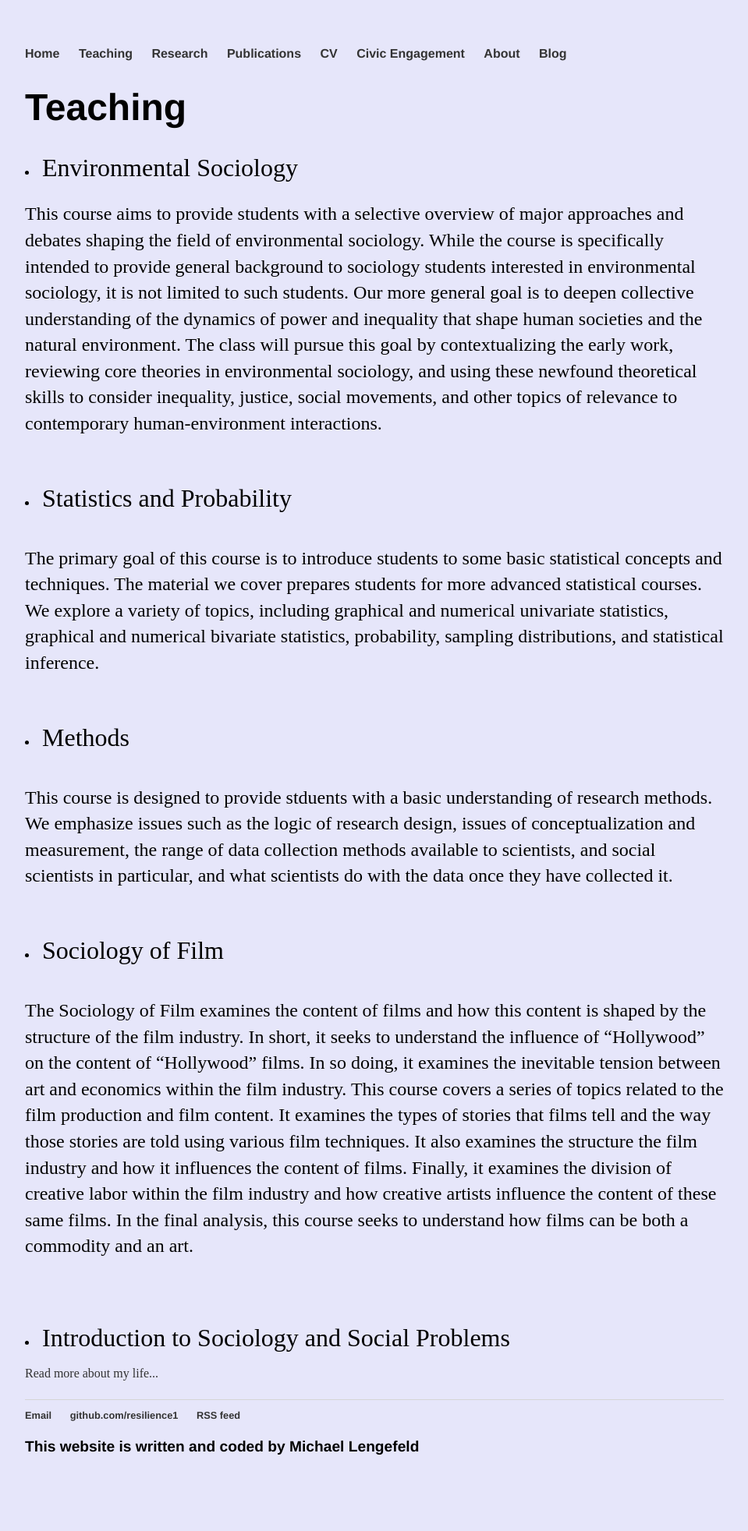
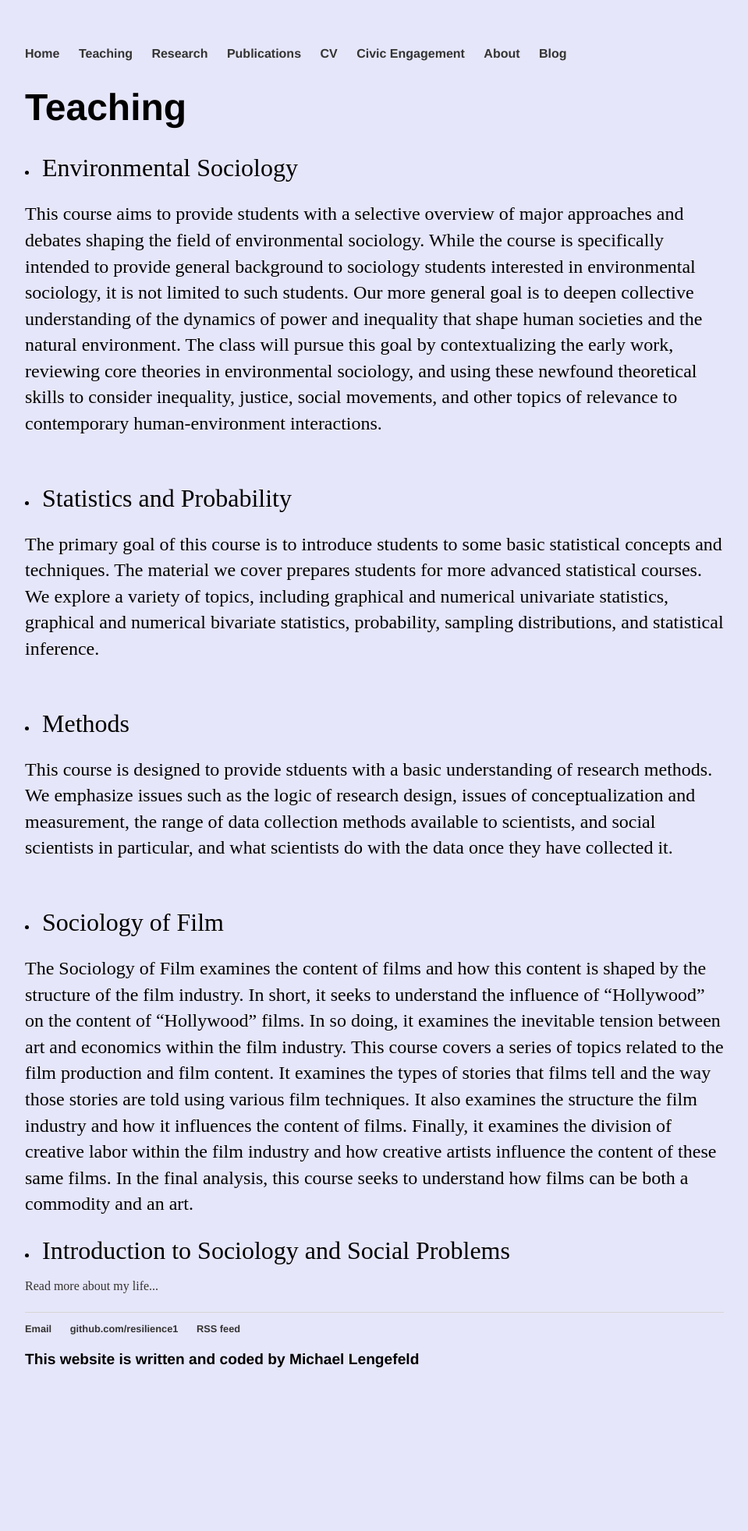
Before and after one commit to resilience1/resilience1.github.io, a Jekyll site: the page built from teaching/index.html, in a window 1280 px wide. Shown: the whole page at 78% size, without its empty margins (160-1119 px from the left). Built offline with Jekyll 4.4.1, drawn with Linux system fonts in a browser that asks for light colours; after the commit the page ends 1852 px from its top, so only the background shows below that.

Commit message:
Update index.html

```diff
--- a/teaching/index.html
+++ b/teaching/index.html
@@ -14,19 +14,19 @@ title: Teaching
 		inequality, justice, social movements, and other topics of relevance to contemporary human-environment
 		interactions.</li></p><br><br>
 
-	<font size="6"><li>Statistics and Probability<br></font><br><p>
+	<font size="6"><li>Statistics and Probability</font><br><p>
 
              The primary goal of this course is to introduce students to some basic statistical concepts and techniques.
              The material we cover prepares students for more advanced statistical courses. We explore a variety of topics,
              including graphical and numerical univariate statistics, graphical and numerical bivariate statistics,
              probability, sampling distributions, and statistical inference.</li></p><br><br>
 
-	<font size="6"><li>Methods<br></font><br><p> This course is designed to provide stduents with a basic understanding of research methods.
+	<font size="6"><li>Methods</font><br><p> This course is designed to provide stduents with a basic understanding of research methods.
             We emphasize issues such as the logic of research design, issues of conceptualization and measurement, the range
             of data collection methods available to scientists, and social scientists in particular, and what scientists do
             with the data once they have collected it.</li></p><br><br>
 
-	<font size="6"><li>Sociology of Film<br></font><br><p> The Sociology of Film examines the content of films and how this content is
+	<font size="6"><li>Sociology of Film</font><br><p> The Sociology of Film examines the content of films and how this content is
               shaped by the structure of the film industry. In short, it seeks to understand the influence of “Hollywood”
               on the content of “Hollywood” films. In so doing, it examines the inevitable tension between art and economics
               within the film industry.  This course covers a series of topics related to the film production and film content.
@@ -36,7 +36,7 @@ title: Teaching
               these same films. In the final analysis, this course seeks to understand how films can be both a commodity
               and an art.</li><p>
 
-	<br><li><font size="6">Introduction to Sociology and Social Problems <br></font> </li>
+	<li><font size="6">Introduction to Sociology and Social Problems <br></font> </li>
 
 					</div>
 
```
